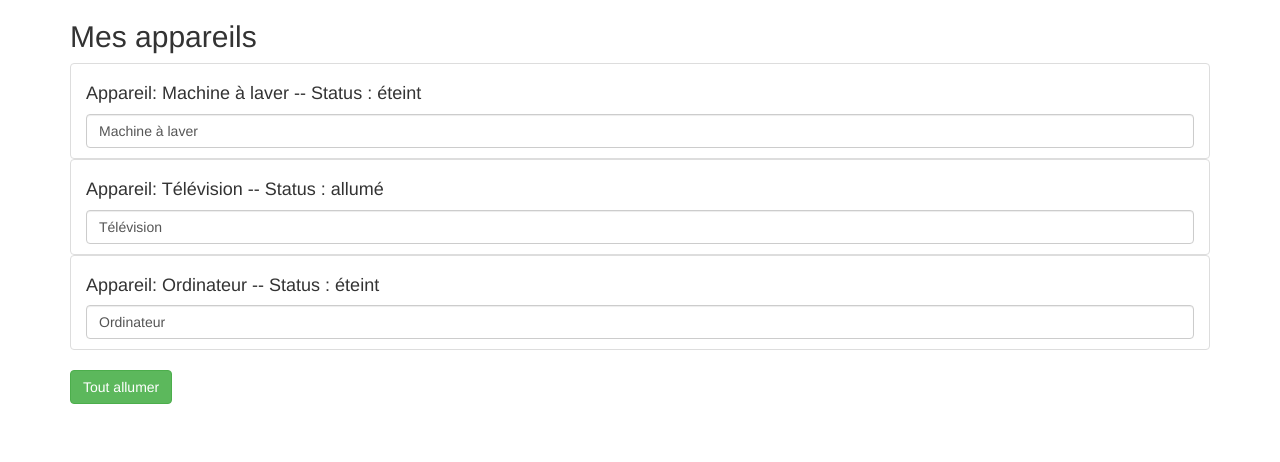
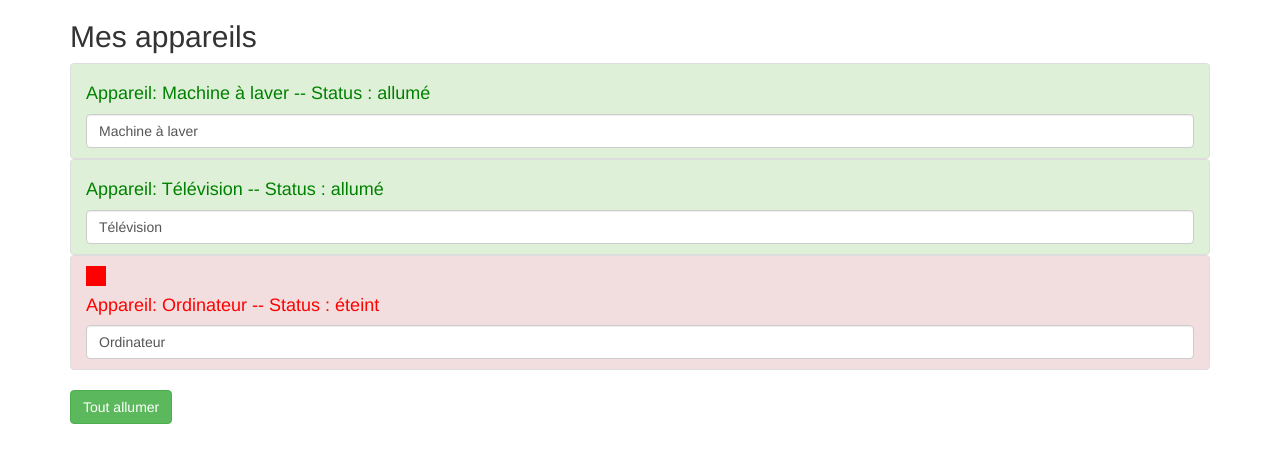
Before and after one commit to azar103/jeuMachines, an Angular app: page / in a window 1280 px wide. Shown: the top 462 px of the page. Built offline with nearby package versions, Linux system fonts and the light colour scheme.

Commit message:
add directives

```diff
--- a/src/app/app.component.html
+++ b/src/app/app.component.html
@@ -4,9 +4,11 @@
    <div class="col-xs-12">
      <h2>Mes appareils</h2>
      <ul class="list-group">
-     <app-appareil [appareilName]="appareilOne" [appareilStatus]="'éteint'"></app-appareil>
-     <app-appareil [appareilName]="appareilTwo" [appareilStatus]="'allumé'"></app-appareil>
-     <app-appareil [appareilName]="appareilThree" [appareilStatus]="'éteint'"></app-appareil>
+     <app-appareil *ngFor="let appareil of appareils"
+                   [appareilName]="appareil.name"
+                   [appareilStatus]="appareil.status"
+     ></app-appareil
+      >
    </ul>
    <button class="btn btn-success"
            [disabled]="!isAuth"
--- a/src/app/app.component.ts
+++ b/src/app/app.component.ts
@@ -7,9 +7,21 @@
 })
 export class AppComponent {
   isAuth = false;
-  appareilOne = 'Machine à laver';
-  appareilTwo = 'Télévision';
-  appareilThree = 'Ordinateur';
+
+  appareils = [
+    {
+      name: 'Machine à laver',
+      status: 'allumé'
+    },
+    {
+      name: 'Télévision',
+      status: 'allumé'
+    },
+    {
+      name: 'Ordinateur',
+      status: 'éteint'
+    }
+  ];
   constructor() {
     setTimeout(
       () => {
--- a/src/app/appareil/appareil.component.html
+++ b/src/app/appareil/appareil.component.html
@@ -1,4 +1,8 @@
-<li class="list-group-item">
-   <h4>Appareil:  {{ appareilName }} -- Status : {{ getStatus() }}</h4>
+<li [ngClass]="{'list-group-item': true,
+'list-group-item-success': appareilStatus === 'allumé',
+'list-group-item-danger': appareilStatus === 'éteint'}">
+   <div style="width: 20px; height: 20px; background-color: red;"
+   *ngIf="appareilStatus === 'éteint'"></div>
+   <h4 [ngStyle]="{color: getColor()}">Appareil:  {{ appareilName }} -- Status : {{ getStatus() }}</h4>
    <input type="text" class="form-control" [(ngModel)]="appareilName" />
 </li>
--- a/src/app/appareil/appareil.component.ts
+++ b/src/app/appareil/appareil.component.ts
@@ -15,5 +15,11 @@
   getStatus() {
     return this.appareilStatus;
   }
-
+  getColor() {
+      if (this.appareilStatus === 'allumé') {
+        return 'green';
+      } else if (this.appareilStatus === 'éteint') {
+        return 'red';
+      }
+  }
 }
```
